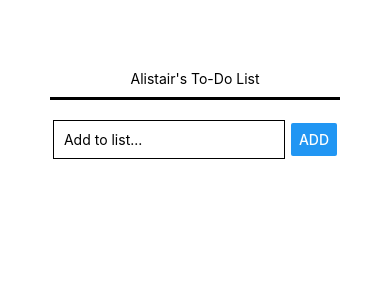
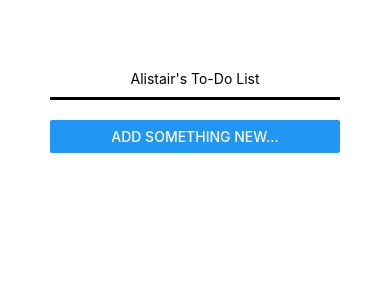
Before and after one commit to alistairjoelquinn/notes, a React Native app: screen / in a window 390 px wide. Shown: the top 300 px of the page. Built offline with nearby package versions, Linux system fonts and the light colour scheme.

Commit message:
modal appears on button touch

```diff
--- a/App.js
+++ b/App.js
@@ -1,10 +1,11 @@
 import React, { useState } from 'react';
-import { StyleSheet, Text, View, FlatList } from 'react-native';
+import { StyleSheet, Text, View, FlatList, Button } from 'react-native';
 import Item from './components/item';
 import InputContainer from './components/input-container';
 
 export default function App() {
     const [toDoList, setToDoList] = useState([]);
+    const [modalVisible, setModalVisible] = useState(false);
     const newItem = item => {
         console.log('item: ', item);
         setToDoList(toDoList => [
@@ -26,8 +27,13 @@
             <View style={styles.banner}>
                 <Text>Alistair's To-Do List</Text>
             </View>
+            <Button
+                title="Add Something New..."
+                onPress={() => setModalVisible(true)}
+            />
             <InputContainer
                 newItem={newItem}
+                visible={modalVisible}
             />
             <FlatList
                 data={toDoList}
--- a/components/input-container.js
+++ b/components/input-container.js
@@ -1,13 +1,17 @@
 import React, { useState } from 'react';
-import { View, TextInput, Button, StyleSheet } from 'react-native';
+import { View, TextInput, Button, StyleSheet, Modal } from 'react-native';
 
-export default function InputContainer({ newItem }) {
+export default function InputContainer({ newItem, visible }) {
     const [item, setItem] = useState('');
     const itemHandler = inputValue => {
         setItem(inputValue);
     };
 
     return (
+        <Modal
+            visible={visible}
+            animationType="slide"
+        >
             <View style={styles.inputContainer}>
                 <TextInput
                     placeholder='Add to list...'
@@ -20,6 +24,7 @@
                     onPress={() => newItem(item)}
                 />
             </View>
+        </Modal>
     );
 };
 
```
Lines whose indentation alone changed are shown as unchanged.
